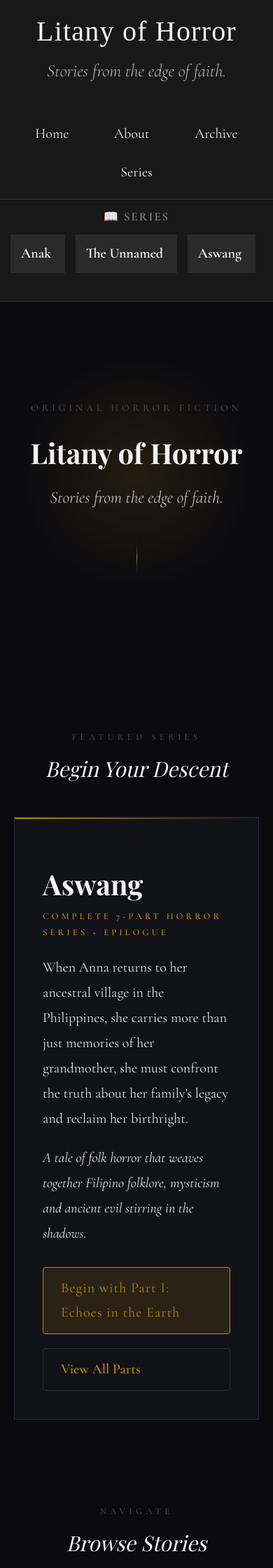
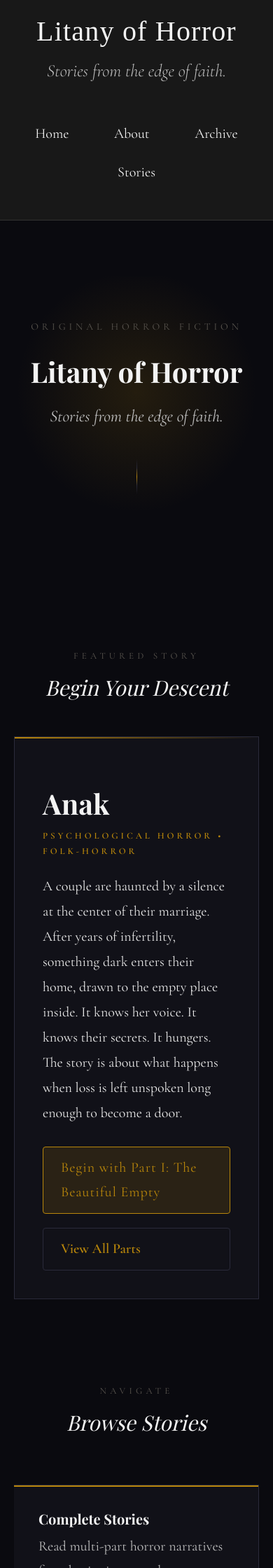
Before and after one commit to fearfulsmtry/litany-of-horror, a Jekyll site: the page built from index.html, in a window 390 px wide. Shown: the top 2240 px of the page at 70% size. Built offline with Jekyll 4.4.1, drawn with Linux system fonts in a browser that asks for light colours; some web fonts are replaced.

Commit message:
Renames "Series" to "Stories" and updates featured logic
Aligns site terminology from "Series" to "Stories" for improved clarity and consistency. Updates featured section to dynamically display the first story in the data file and its corresponding first part. Hides the sidebar stories section on mobile for a cleaner interface. Refines story descriptions and metadata to better reflect content.

```diff
--- a/_includes/sidebar.html
+++ b/_includes/sidebar.html
@@ -29,9 +29,9 @@
       {% endif %}
     {% endfor %}
 
-    <!-- Series Section (driven by _data/series.yml, newest first) -->
+    <!-- Stories Section (driven by _data/series.yml, newest first) -->
     <div class="sidebar-series">
-      <span class="sidebar-series-title">📖 Series</span>
+      <span class="sidebar-series-title">📖 Stories</span>
       {% for s in site.data.series %}
         <a class="sidebar-nav-item sidebar-series-item{% if page.url == '/' | append: s.slug | append: '-series/' %} active{% endif %}" href="{{ '/' | append: s.slug | append: '-series' | relative_url }}">{{ s.title }}</a>
       {% endfor %}
--- a/index.html
+++ b/index.html
@@ -10,26 +10,33 @@ layout: default
   <div class="divider-line"></div>
 </div>
 
-<!-- Featured Series -->
+<!-- Featured Story (driven by first entry in _data/series.yml) -->
+{% assign featured = site.data.series.first %}
+{% assign featured_posts = site.posts | where: "series", featured.slug %}
+{% for post in featured_posts %}
+  {% assign part_label = post.title | split: " - " | last | strip %}
+  {% if part_label == "Part I" %}
+    {% assign first_post = post %}
+    {% break %}
+  {% endif %}
+{% endfor %}
 <div class="featured-series">
   <div class="section-header">
-    <p class="section-label">Featured Series</p>
+    <p class="section-label">Featured Story</p>
     <h2>Begin Your Descent</h2>
   </div>
 
   <div class="series-showcase">
-    <h3><a href="{{ '/aswang-series' | relative_url }}">Aswang</a></h3>
-    <p class="series-meta">Complete 7-Part Horror Series + Epilogue</p>
+    <h3><a href="{{ '/' | append: featured.slug | append: '-series' | relative_url }}">{{ featured.title }}</a></h3>
+    <p class="series-meta">{{ featured.tagline }}</p>
 
     <div class="series-description">
-      <p>When Anna returns to her ancestral village in the Philippines, she carries more than just memories of her grandmother, she must confront the truth about her family's legacy and reclaim her birthright.</p>
-
-      <p><em>A tale of folk horror that weaves together Filipino folklore, mysticism and ancient evil stirring in the shadows.</em></p>
+      {{ featured.description | markdownify }}
     </div>
 
     <div class="series-cta">
-      <a href="{{ '/2025/08/04/aswang-part-i' | relative_url }}" class="btn-primary">Begin with Part I: Echoes in the Earth</a>
-      <a href="{{ '/aswang-series' | relative_url }}" class="btn-secondary">View All Parts</a>
+      <a href="{{ first_post.url | relative_url }}" class="btn-primary">Begin with Part I: {{ first_post.part_title }}</a>
+      <a href="{{ '/' | append: featured.slug | append: '-series' | relative_url }}" class="btn-secondary">View All Parts</a>
     </div>
   </div>
 </div>
@@ -42,7 +49,7 @@ layout: default
   </div>
   <div class="nav-grid">
     <div class="nav-item">
-      <h4><a href="{{ '/series' | relative_url }}">Complete Series</a></h4>
+      <h4><a href="{{ '/series' | relative_url }}">Complete Stories</a></h4>
       <p>Read multi-part horror narratives from beginning to end.</p>
     </div>
     <div class="nav-item">
--- a/public/css/hyde.css
+++ b/public/css/hyde.css
@@ -368,24 +368,7 @@ a.sidebar-nav-item:focus {
   }
 
   .sidebar-series {
-    text-align: center;
-    margin-top: 0.5rem;
-    padding-top: 0.5rem;
-    border-top: 1px solid rgba(255,255,255,.15);
-  }
-
-  .sidebar-series-title {
-    display: block;
-    margin-bottom: 0.5rem;
-    padding: 0;
-  }
-
-  .sidebar-series-item {
-    display: inline-block;
-    margin: 0 0.5rem;
-    padding-left: 0.75rem;
-    border-left: none;
-    margin-left: 0;
+    display: none;
   }
 
   .sidebar-item {
```
Also changed, not shown: _data/series.yml (+3 -6 lines), series.md (+4 -4 lines).
